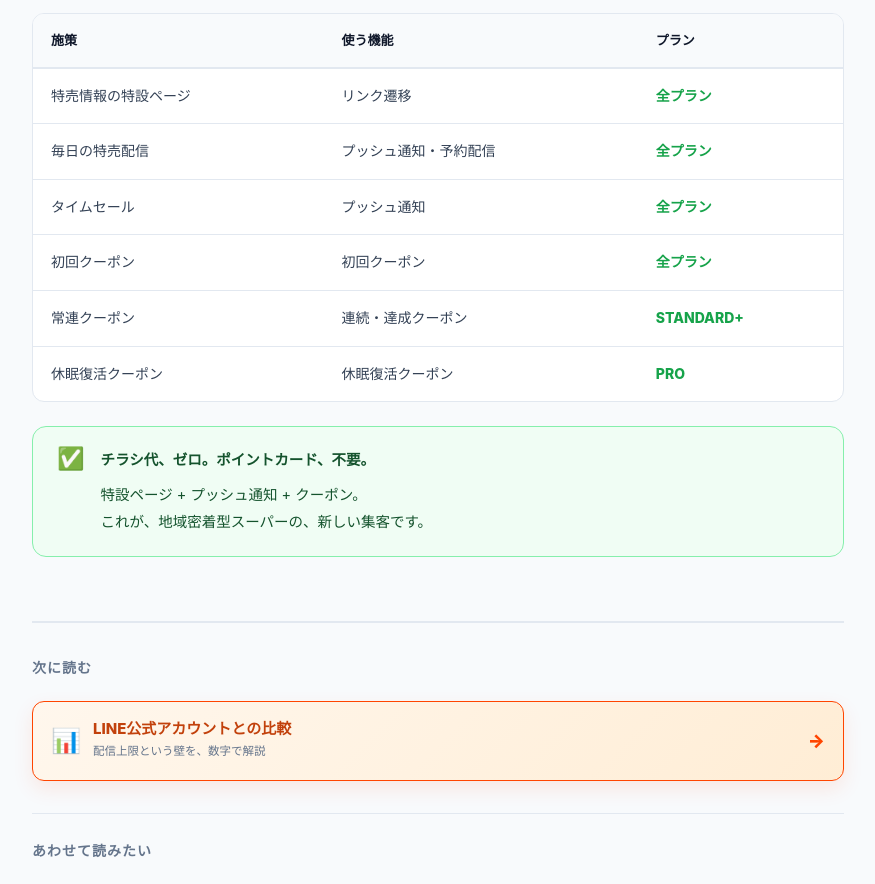
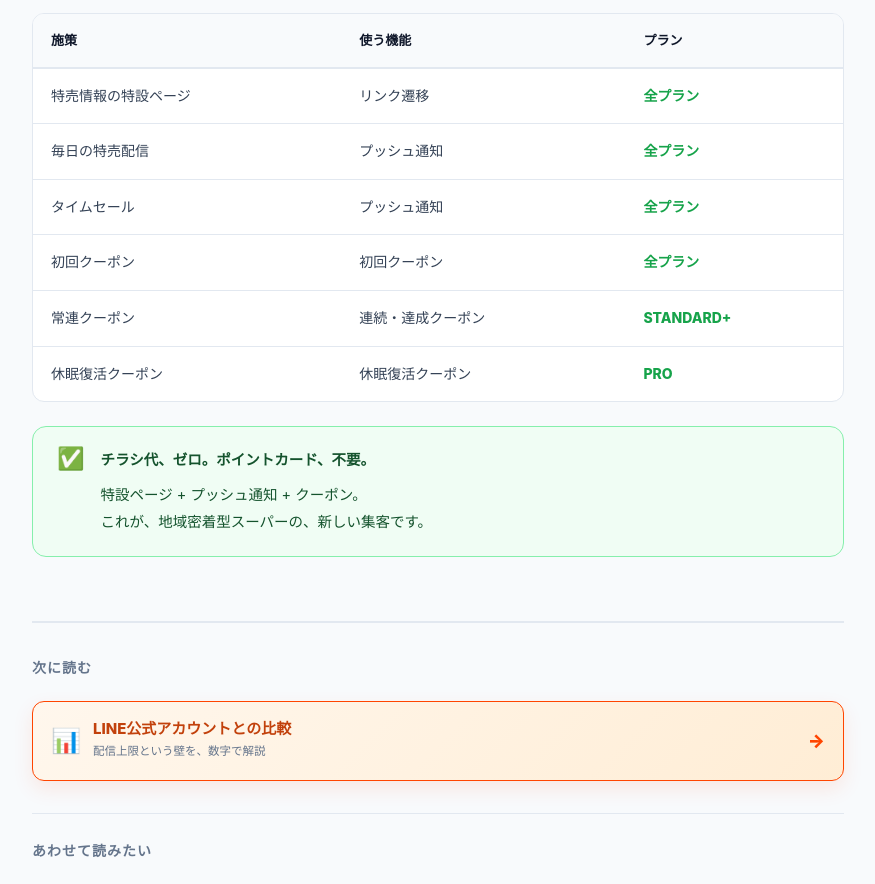
Before and after one commit to thellcishii-lang/push-taro, a Next.js app: page /guide/super in a window 1280 px wide. Shown: the part 5260-6144 px from the top of the page, without its empty margins (202-1077 px from the left). Built offline with nearby package versions, Linux system fonts and the light colour scheme; no server answers.

Commit message:
Update SuperClient.tsx

```diff
--- a/app/guide/super/SuperClient.tsx
+++ b/app/guide/super/SuperClient.tsx
@@ -334,7 +334,7 @@ export default function SuperClient() {
                 </tr>
                 <tr>
                   <td>毎日の特売配信</td>
-                  <td>プッシュ通知・予約配信</td>
+                  <td>プッシュ通知</td>
                   <td className="yes">全プラン</td>
                 </tr>
                 <tr>
```
